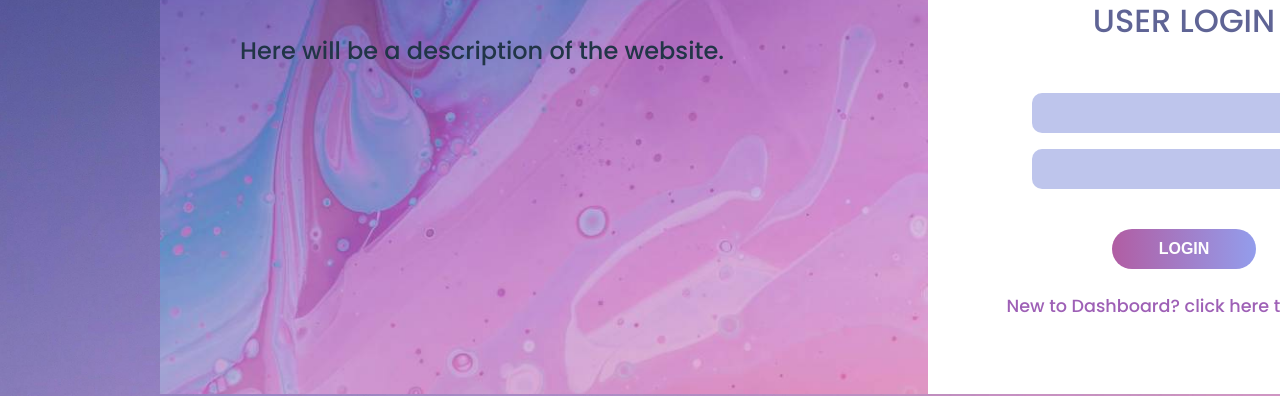
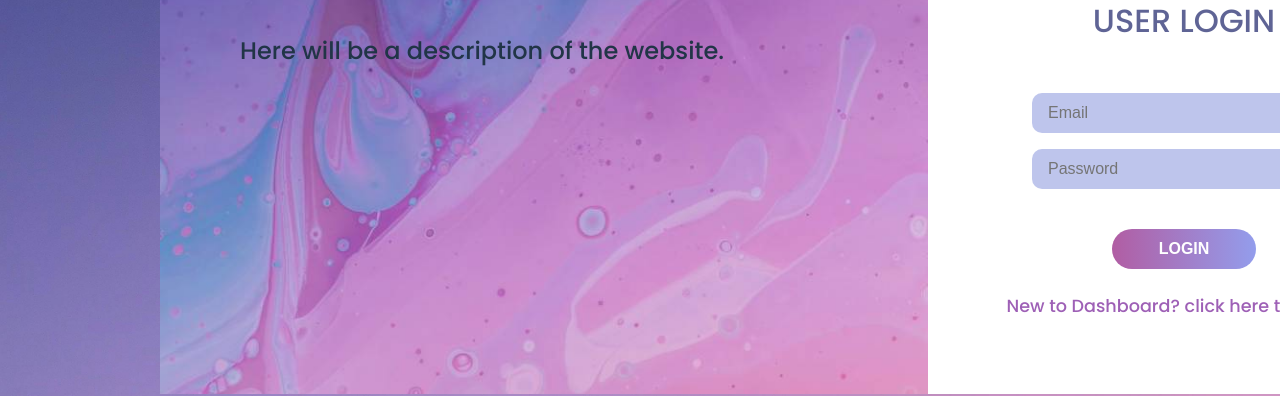
Before and after one commit to AdamAkiva/dashboard, a React (Vite) app in the folder fe/: page / in a window 1280 px wide. Shown: the part 339-735 px from the top of the page. Built offline with nearby package versions, Linux system fonts and the light colour scheme.

Commit message:
separated to components + start work on sign up

```diff
--- a/fe/src/components/Login.tsx
+++ b/fe/src/components/Login.tsx
@@ -1,76 +1,27 @@
 /******************************************************************************/
 
-import styled from 'styled-components';
+import { useState } from 'react';
+
+import LoginSection from './login/LoginSection';
+import SignUpSection from './login/SignUpSection';
 
 /******************************************************************************/
 
-const LoginSection = styled.div`
-  background-color: white;
-  color: rgba(55, 61, 122, 0.8);
-  font-size: 2rem;
-  display: flex;
-  justify-content: center;
-`;
+const Login = () => {
+  const [isLogin, setIsLogin] = useState(true);
 
-const LoginTitle = styled.div`
-  margin-top: 11rem;
-  display: flex;
-  justify-content: center;
-`;
+  const toggle = () => {
+    setIsLogin(!isLogin);
+  };
 
-const LoginFields = styled.div`
-  display: grid;
-  margin-top: 3rem;
-  margin-bottom: 1.5rem;
-  color: black;
-  justify-content: center;
-`;
-
-const LoginButton = styled.div`
-  display: flex;
-  justify-content: center;
-}`;
-
-const SignupOption = styled.div`
-  margin-top: 1.5rem;
-  font-size: 1.1rem;
-  color: #9e60b6;
-}`;
-
-const Input = styled.input`
-  height: 2.5rem;
-  width: 17rem;
-  margin-bottom: 1rem;
-  background-color: rgba(114, 130, 214, 0.46);
-  border-radius: 10px;
-  border: transparent;
-  outline: none;
-  color: black;
-  font-size: 1rem;
-  padding: 0 1rem;
-`;
-
-const Button = styled.button`
-  background-image: linear-gradient(to right, #b15da3, #939dec 100%);
-`;
-
-const Login = () => {
   return (
-    <LoginSection>
-      <div>
-        <LoginTitle>USER LOGIN</LoginTitle>
-        <LoginFields>
-          <Input />
-          <Input />
-        </LoginFields>
-        <LoginButton>
-          <Button>LOGIN</Button>
-        </LoginButton>
-        <SignupOption>
-          <span>New to Dashboard? click here to sign up</span>
-        </SignupOption>
-      </div>
-    </LoginSection>
+    <>
+      {isLogin ? (
+        <LoginSection toggle={toggle} />
+      ) : (
+        <SignUpSection toggle={toggle} />
+      )}
+    </>
   );
 };
 
--- a/fe/src/components/Welcome.tsx
+++ b/fe/src/components/Welcome.tsx
@@ -6,13 +6,13 @@ import bgImage from '@/assets/img/left-bg.jpg';
 
 /******************************************************************************/
 
-const Greeting = styled.div`
+const GreetingStyle = styled.div`
   font-size: 3.5rem;
   margin-top: 7rem;
   margin-bottom: 1rem;
 `;
 
-const WelcomeSection = styled.div`
+const WelcomeStyle = styled.div`
   background-image: url(${bgImage});
   background-repeat: no-repeat;
   background-size: cover;
@@ -23,10 +23,10 @@ const WelcomeSection = styled.div`
 
 const Welcome = () => {
   return (
-    <WelcomeSection>
-      <Greeting>Welcome to Dashboard</Greeting>
+    <WelcomeStyle>
+      <GreetingStyle>Welcome to Dashboard</GreetingStyle>
       <div> Here will be a description of the website.</div>
-    </WelcomeSection>
+    </WelcomeStyle>
   );
 };
 
--- /dev/null
+++ b/fe/src/components/login/Button.tsx
@@ -0,0 +1,27 @@
+/******************************************************************************/
+
+import styled from 'styled-components';
+
+/******************************************************************************/
+
+const ButtonStyleWrapper = styled.div`
+  display: flex;
+  justify-content: center;
+}`;
+
+const ButtonStyle = styled.button`
+  background-image: linear-gradient(to right, #b15da3, #939dec 100%);
+`;
+
+/******************************************************************************/
+
+const Button = (params: { text: string }) => {
+  const { text } = params;
+  return (
+    <ButtonStyleWrapper>
+      <ButtonStyle>{text}</ButtonStyle>
+    </ButtonStyleWrapper>
+  );
+};
+
+export default Button;
--- /dev/null
+++ b/fe/src/components/login/Fields.tsx
@@ -0,0 +1,39 @@
+/******************************************************************************/
+
+import styled from 'styled-components';
+
+/******************************************************************************/
+
+const FieldsStyle = styled.div`
+  display: grid;
+  margin-top: 3rem;
+  margin-bottom: 1.5rem;
+  color: black;
+  justify-content: center;
+`;
+
+const Input = styled.input`
+  height: 2.5rem;
+  width: 17rem;
+  margin-bottom: 1rem;
+  background-color: rgba(114, 130, 214, 0.46);
+  border-radius: 10px;
+  border: transparent;
+  outline: none;
+  color: black;
+  font-size: 1rem;
+  padding: 0 1rem;
+`;
+
+/******************************************************************************/
+
+const Fields = () => {
+  return (
+    <FieldsStyle>
+      <Input placeholder={'Email'} />
+      <Input placeholder={'Password'} />
+    </FieldsStyle>
+  );
+};
+
+export default Fields;
--- /dev/null
+++ b/fe/src/components/login/LoginSection.tsx
@@ -0,0 +1,39 @@
+/******************************************************************************/
+
+import styled from 'styled-components';
+
+import Title from './Title';
+import Switch from './Switch';
+import Button from './Button';
+import Fields from './Fields';
+
+/******************************************************************************/
+
+const LoginSectionStyle = styled.div`
+  background-color: white;
+  color: rgba(55, 61, 122, 0.8);
+  font-size: 2rem;
+  display: flex;
+  justify-content: center;
+`;
+
+/******************************************************************************/
+
+const LoginSection = (params: { toggle: () => void }) => {
+  const { toggle } = params;
+  return (
+    <LoginSectionStyle>
+      <div>
+        <Title text={'USER LOGIN'} />
+        <Fields />
+        <Button text={'LOGIN'} />
+        <Switch
+          text={'New to Dashboard? click here to sign up'}
+          toggle={toggle}
+        />
+      </div>
+    </LoginSectionStyle>
+  );
+};
+
+export default LoginSection;
--- /dev/null
+++ b/fe/src/components/login/SignUpSection.tsx
@@ -0,0 +1,39 @@
+/******************************************************************************/
+
+import styled from 'styled-components';
+
+import Title from './Title';
+import Switch from './Switch';
+import Button from './Button';
+import Fields from './Fields';
+
+/******************************************************************************/
+
+const SignUpSectionStyle = styled.div`
+  background-color: white;
+  color: rgba(55, 61, 122, 0.8);
+  font-size: 2rem;
+  display: flex;
+  justify-content: center;
+`;
+
+/******************************************************************************/
+
+const SignUpSection = (params: { toggle: () => void }) => {
+  const { toggle } = params;
+  return (
+    <SignUpSectionStyle>
+      <div>
+        <Title text={'USER SIGN UP'} />
+        <Fields />
+        <Button text={'SIGN UP'} />
+        <Switch
+          text={'Already signed up to Dashboard? click here to login'}
+          toggle={toggle}
+        />
+      </div>
+    </SignUpSectionStyle>
+  );
+};
+
+export default SignUpSection;
--- /dev/null
+++ b/fe/src/components/login/Switch.tsx
@@ -0,0 +1,28 @@
+/******************************************************************************/
+
+import styled from 'styled-components';
+
+/******************************************************************************/
+
+const SwitchStyle = styled.div`
+  margin-top: 1.5rem;
+  font-size: 1.1rem;
+  color: #9e60b6;
+}`;
+
+/******************************************************************************/
+
+const Switch = (params: { text: string; toggle: () => void }) => {
+  const { text, toggle } = params;
+  return (
+    <SwitchStyle
+      onClick={() => {
+        return toggle();
+      }}
+    >
+      <span>{text}</span>
+    </SwitchStyle>
+  );
+};
+
+export default Switch;
--- /dev/null
+++ b/fe/src/components/login/Title.tsx
@@ -0,0 +1,20 @@
+/******************************************************************************/
+
+import styled from 'styled-components';
+
+/******************************************************************************/
+
+const TitleStyle = styled.div`
+  margin-top: 11rem;
+  display: flex;
+  justify-content: center;
+`;
+
+/******************************************************************************/
+
+const Title = (params: { text: string }) => {
+  const { text } = params;
+  return <TitleStyle>{text}</TitleStyle>;
+};
+
+export default Title;
```
Also changed, not shown: 1 other file (tests, documents, lock files or other folders).
